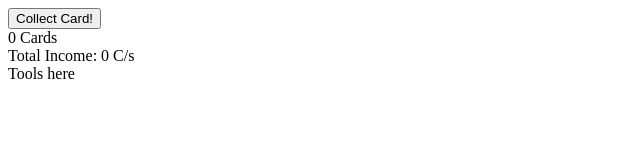
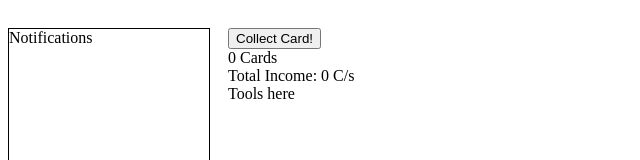
Before and after one commit to PurePandemonium/garden, a plain HTML site: page index.html in a window 1280 px wide. Shown: the top 160 px of the page, without its empty margins (0-640 px from the left). Drawn offline with nearby package versions, Linux system fonts and the light colour scheme.

Commit message:
added notifications box and game saved message

```diff
--- a/cards.js
+++ b/cards.js
@@ -92,6 +92,7 @@ function CheckWin(){
 }
 
 function SaveGame() {
+   Notify("Game saved!");
    localStorage['player'] = btoa(JSON.stringify(Player));
 }
 
--- a/i am not good with computer.css
+++ b/i am not good with computer.css
@@ -1,7 +1,7 @@
 /* Here we go */
 div .toolBox {
 	border: 1px solid black;
-	width: 50%
+	width: 50%;
 }
 
  .toolTotal{
@@ -14,3 +14,27 @@ div .toolBox {
  .hidden{
 	display: none;
  }
+
+ #main_wrapper{
+    /*margin: auto;*/
+	/*width: 700px;*/
+	padding: 20px 0 0 220px;
+	position: relative;
+
+ }
+ #gamelog{
+    position: absolute;
+	top: 20px;
+	left: 0px;
+	height: 700px;
+	width: 200px;
+	overflow: hidden;
+    border: 1px solid black;
+
+ }
+
+ #tools_wrapper{
+   position:absolute;
+
+    width:600px;
+ }
--- a/index.html
+++ b/index.html
@@ -9,14 +9,19 @@
 
 </head>
 <body>
-
-
-<button onclick="CollectCard()">Collect Card!</button>
-<div id="info">
-<div id="stat_cards"></div>
-<div id="stat_income"></div>
-<div id="tools">Tools here</div>
-
+<div id="main_wrapper">
+    <div id="gamelog">
+        <div>Notifications</div>
+    </div>
+    <div id="tools_wrapper">
+        <button onclick="CollectCard()">Collect Card!</button>
+        <div id="info">
+            <div id="stat_cards"></div>
+            <div id="stat_income"></div>
+            <div id="tools">Tools here</div>
+        </div>
+    </div>
+</div>
 
 
 </div>
--- a/interface.js
+++ b/interface.js
@@ -72,3 +72,10 @@ var Interface = {
 	},
 
 }
+
+function Notify(text){
+    var currentdate = new Date();
+    var time = currentdate.getHours() + ":" + currentdate.getMinutes();
+    console.log(text);
+    $("#gamelog").append("<br>" + time + " " + text);
+}
```
